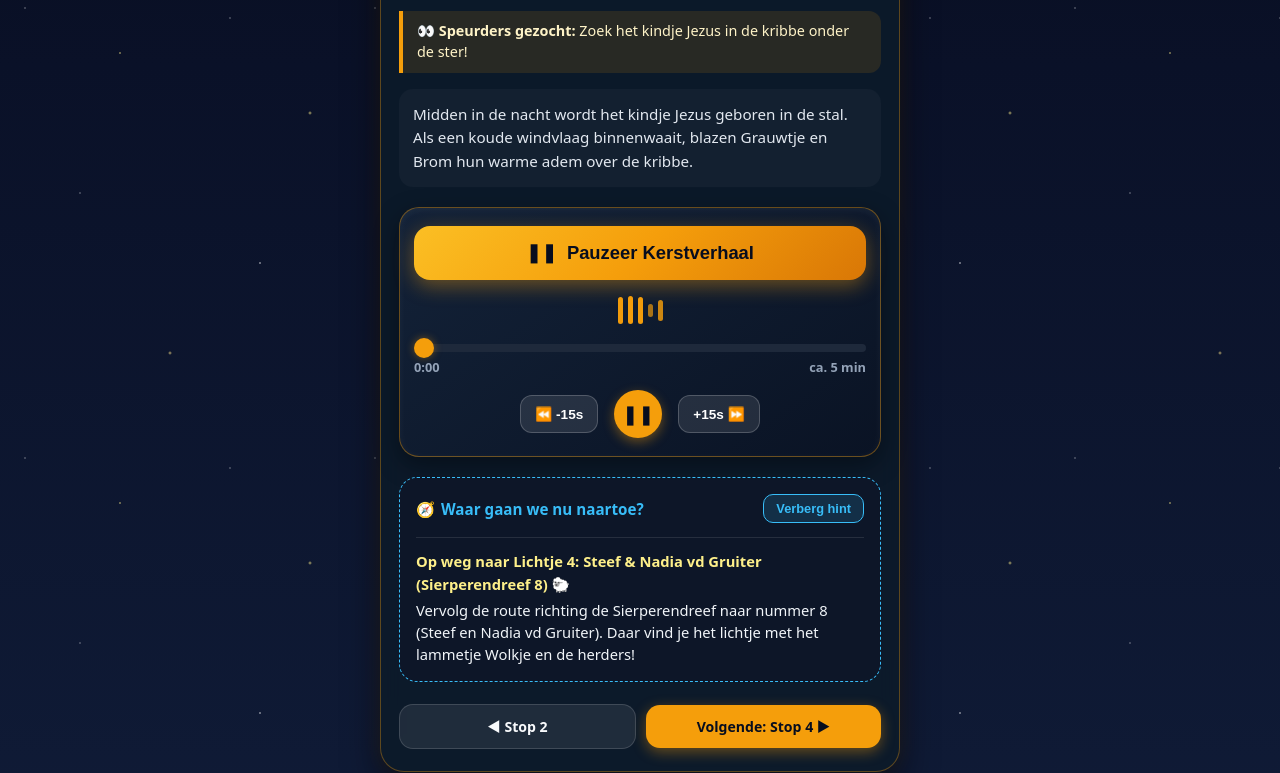
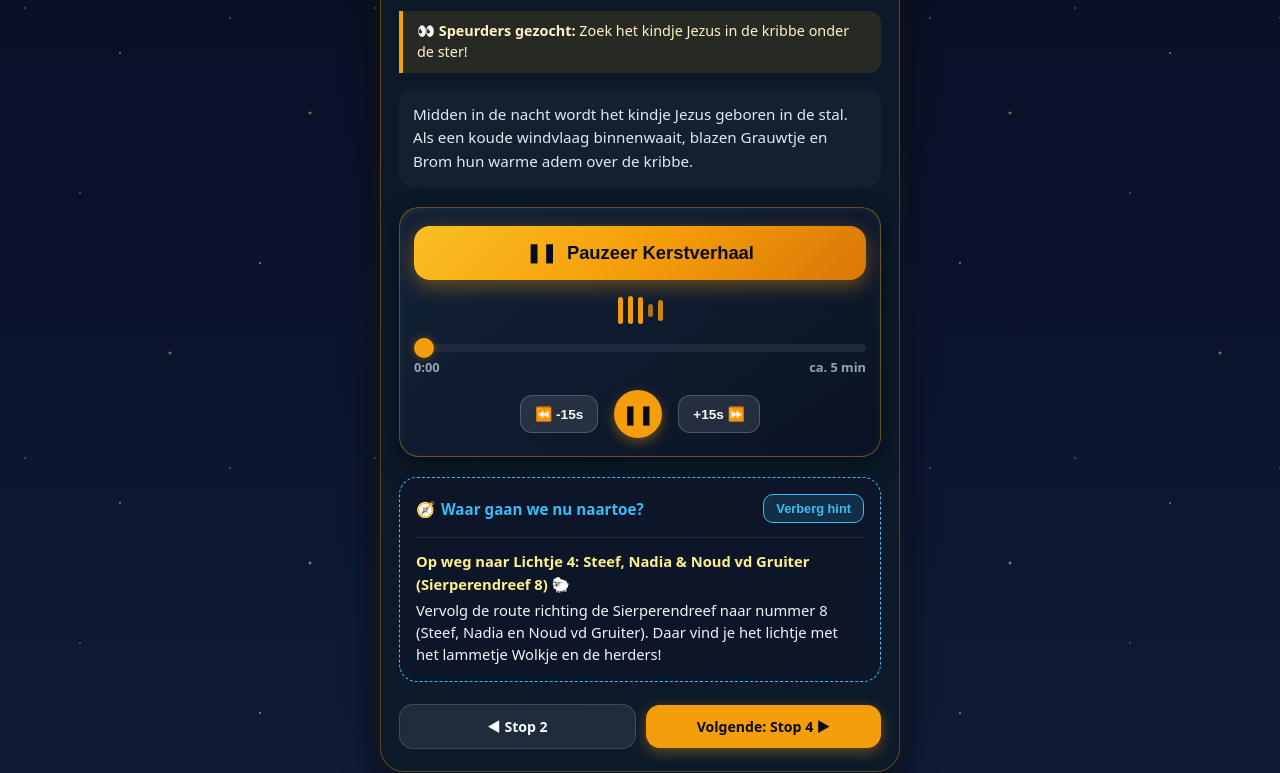
Before and after one commit to Gruist/lichtjestocht-kerst, a plain HTML site: page kamperland/stop3.html in a window 1280 px wide. Both pictures are taken after a click on the button "💡 Toon hint". Shown: the part 502-1275 px from the top of the page. Drawn offline with Linux system fonts and the light colour scheme.

Commit message:
Voeg Noud toe aan poster en halte van Steef & Nadia in Kamperland

```diff
--- a/kamperland/stop3.html
+++ b/kamperland/stop3.html
@@ -601,8 +601,8 @@
           </button>
         </div>
         <div id="hintBody" class="hint-body">
-          <p class="hint-loc-title">Op weg naar Lichtje 4: Steef & Nadia vd Gruiter (Sierperendreef 8) 🐑</p>
-          <p>Vervolg de route richting de Sierperendreef naar nummer 8 (Steef en Nadia vd Gruiter). Daar vind je het lichtje met het lammetje Wolkje en de herders!</p>
+          <p class="hint-loc-title">Op weg naar Lichtje 4: Steef, Nadia & Noud vd Gruiter (Sierperendreef 8) 🐑</p>
+          <p>Vervolg de route richting de Sierperendreef naar nummer 8 (Steef, Nadia en Noud vd Gruiter). Daar vind je het lichtje met het lammetje Wolkje en de herders!</p>
         </div>
       </section>
 
```
Also changed, not shown: kamperland/index.html (+1 -1 lines), kamperland/stop4.html (+1 -1 lines), posters/kamperland_posters.html (+1 -1 lines).
